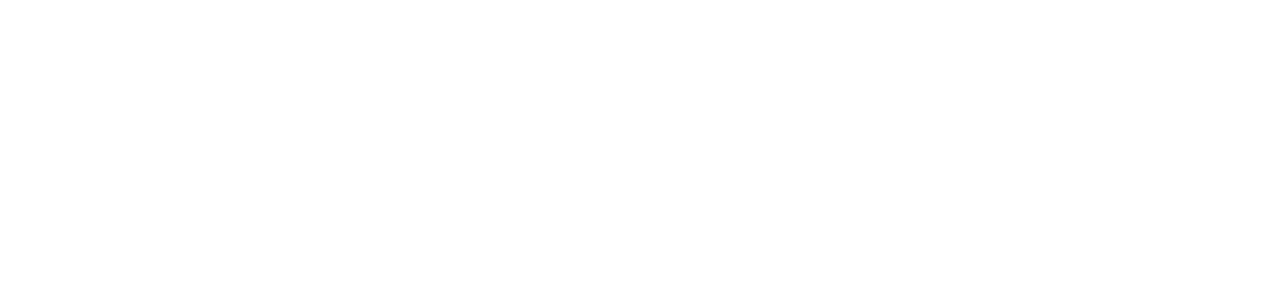
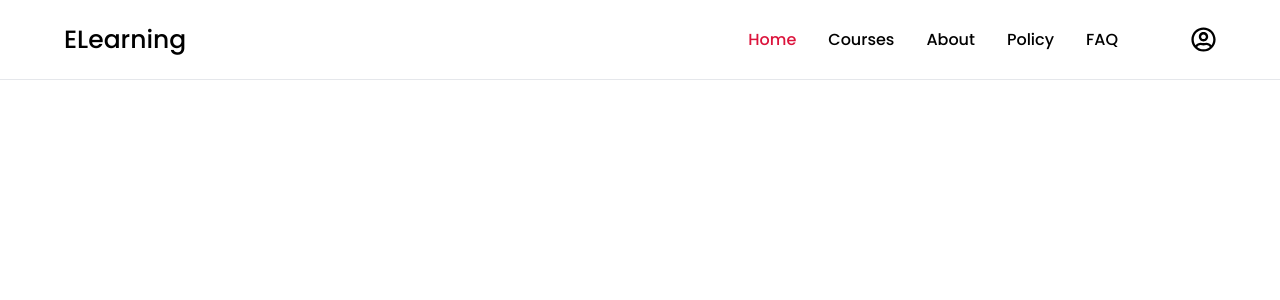
Before and after one commit to hamaadafzal4209/Full-Stack-LMS, a Next.js app in the folder LMS/client/: page / in a window 1280 px wide. Shown: the top 300 px of the page. Built offline with nearby package versions, Linux system fonts and the light colour scheme.

Commit message:
create header section with dark mode functionallity and also make it responsive

```diff
--- /dev/null
+++ b/LMS/client/app/components/Header.tsx
@@ -0,0 +1,74 @@
+"use client";
+import Link from "next/link";
+import React, { FC, useState, useEffect } from "react";
+import NavItems from "../utils/NavItems";
+import { ThemeSwitcher } from "../utils/ThemeSwitcher";
+import { HiOutlineMenuAlt3 } from "react-icons/hi";
+import { FaRegUserCircle } from "react-icons/fa";
+
+type Props = {
+  activeItem: number;
+};
+
+const Header: FC<Props> = ({ activeItem }) => {
+  const [active, setActive] = useState(false);
+  const [openSidebar, setOpenSidebar] = useState(false);
+
+  useEffect(() => {
+    const handleScroll = () => {
+      if (window.scrollY > 80) {
+        setActive(true);
+      } else {
+        setActive(false);
+      }
+    };
+
+    window.addEventListener("scroll", handleScroll);
+    return () => {
+      window.removeEventListener("scroll", handleScroll);
+    };
+  }, []);
+
+  return (
+    <div
+      className={`${
+        active
+          ? "dark:bg-opacity-50 dark:bg-gradient-to-b dark:from-gray-900 dark:to-black fixed top-0 left-0 w-full h-[80px] z-[80] border-b dark:border-[#ffffff1c] shadow-xl transition duration-500"
+          : "w-full border-b dark:border-[#ffffff1c] h-[80px] z-[80] dark:shadow"
+      }`}
+    >
+      <div className="flex items-center justify-between h-full w-full gap-4 px-[5%]">
+        <div>
+          <Link
+            href="/"
+            className="text-[25px] font-Poppins font-[500] text-black dark:text-white"
+          >
+            ELearning
+          </Link>
+        </div>
+        <div className="flex items-center gap-4 md:gap-6">
+          <NavItems activeItem={activeItem} isMobile={false} />
+          <ThemeSwitcher />
+          <HiOutlineMenuAlt3
+            size={25}
+            className="block text-black dark:text-white md:hidden cursor-pointer"
+            onClick={() => setOpenSidebar(!openSidebar)}
+          />
+          <FaRegUserCircle
+            size={25}
+            className="text-black dark:text-white cursor-pointer"
+          />
+        </div>
+      </div>
+      {openSidebar && (
+        <NavItems
+          activeItem={activeItem}
+          isMobile={openSidebar}
+          setOpenSidebar={setOpenSidebar}
+        />
+      )}
+    </div>
+  );
+};
+
+export default Header;
--- a/LMS/client/app/layout.tsx
+++ b/LMS/client/app/layout.tsx
@@ -23,7 +23,7 @@
   return (
     <html lang="en">
       <body
-        className={`${poppins.variable} ${josefin.variable} !bg-white dark:bg-gradient-to-b dark:from-gray-900 dark:to-black duration-300`}
+        className={`${poppins.variable} ${josefin.variable} !bg-white bg-no-repeat dark:bg-gradient-to-b dark:from-gray-900 dark:to-black duration-300`}
       >
         <ThemeProvider attribute="class" defaultTheme="system" enableSystem>
           {children}
--- a/LMS/client/app/page.tsx
+++ b/LMS/client/app/page.tsx
@@ -1,17 +1,24 @@
-"use client"
-import React from 'react'
-import Heading from './utils/Headings'
+"use client";
+import React, { FC, useState } from "react";
+import Heading from "./utils/Headings";
+import Header from "./components/Header";
 
-function page() {
+interface Props {}
+
+const Home: FC<Props> = (props) => {
+  const [open, setOpen] = useState(false);
+  const [activeItem, setActiveItem] = useState(0);
+
   return (
     <div>
       <Heading
-        title='E-Learning'
-        description='Best learning platform to learn programming'
-        keywords='MERN,MEAN,REDUX'
+        title="E-Learning"
+        description="Best learning platform to learn programming"
+        keywords="MERN, MEAN, REDUX"
       />
+      <Header open={open} setOpen={setOpen} activeItem={activeItem} />
     </div>
-  )
-}
+  );
+};
 
-export default page
+export default Home;
--- /dev/null
+++ b/LMS/client/app/utils/NavItems.tsx
@@ -0,0 +1,73 @@
+import Link from "next/link";
+import React, { FC } from "react";
+import { IoClose } from "react-icons/io5";
+
+export const navItemsData = [
+  { name: "Home", url: "/" },
+  { name: "Courses", url: "/courses" },
+  { name: "About", url: "/about" },
+  { name: "Policy", url: "/policy" },
+  { name: "FAQ", url: "/faq" },
+];
+
+type Props = {
+  activeItem: number;
+  isMobile: boolean;
+  setOpenSidebar?: (open: boolean) => void;
+};
+
+const NavItems: FC<Props> = ({ activeItem, isMobile, setOpenSidebar }) => {
+  return (
+    <>
+      {/* Desktop Navigation */}
+      <div className="items-center gap-8 hidden md:flex">
+        {navItemsData.map((item, index) => (
+          <Link
+            href={item.url}
+            className={`${
+              activeItem === index
+                ? "dark:text-[#37a39a] text-[crimson]"
+                : "dark:text-white text-black"
+            } font-Poppins font-medium`}
+            key={index}
+          >
+            <span>{item.name}</span>
+          </Link>
+        ))}
+      </div>
+
+      {/* Mobile Navigation (Sidebar) */}
+      {isMobile && (
+        <div className="block md:hidden fixed inset-0 w-full h-screen bg-slate-700/50 z-[70]">
+          <div
+            className={`w-72 bg-white dark:bg-gray-900 h-screen absolute right-0 p-6 flex flex-col pt-20 shadow-lg transform ${
+              isMobile ? "translate-x-0" : "translate-x-full"
+            } transition-transform duration-300 ease-in-out`}
+          >
+            <IoClose
+              size={25}
+              className="text-black dark:text-white cursor-pointer absolute top-3 right-3"
+              onClick={() => setOpenSidebar?.(false)}
+            />
+            {navItemsData.map((item, index) => (
+              <Link
+                href={item.url}
+                className={`${
+                  activeItem === index
+                    ? "dark:text-[#37a39a] text-[crimson]"
+                    : "dark:text-white text-black"
+                } font-Poppins font-medium pb-4`}
+                key={index}
+                onClick={() => setOpenSidebar?.(false)}
+              >
+                <span>{item.name}</span>
+              </Link>
+            ))}
+          </div>
+        </div>
+      )}
+    </>
+  );
+};
+
+export default NavItems;
--- /dev/null
+++ b/LMS/client/app/utils/ThemeSwitcher.tsx
@@ -0,0 +1,36 @@
+"use client";
+
+import { useTheme } from "next-themes";
+import { useEffect, useState } from "react";
+import { BiMoon, BiSun } from "react-icons/bi";
+
+export const ThemeSwitcher = () => {
+  const [mounted, setMounted] = useState(false);
+  const { theme, setTheme } = useTheme();
+
+  useEffect(() => setMounted(true), []);
+
+  if (!mounted) {
+    return null;
+  }
+
+  return (
+    <div className="flex items-center justify-center">
+      {theme === "light" ? (
+        <BiMoon
+          className="cursor-pointer"
+          fill="black"
+          size={25}
+          onClick={() => setTheme("dark")}
+        />
+      ) : (
+        <BiSun
+          className="cursor-pointer"
+          fill="white"
+          size={25}
+          onClick={() => setTheme("light")}
+        />
+      )}
+    </div>
+  );
+};
--- a/LMS/client/package.json
+++ b/LMS/client/package.json
@@ -12,7 +12,8 @@
     "next": "14.2.5",
     "next-themes": "^0.3.0",
     "react": "^18",
-    "react-dom": "^18"
+    "react-dom": "^18",
+    "react-icons": "^5.3.0"
   },
   "devDependencies": {
     "@types/node": "^20",
```
Also changed, not shown: 1 other file (tests, documents, lock files or other folders).
